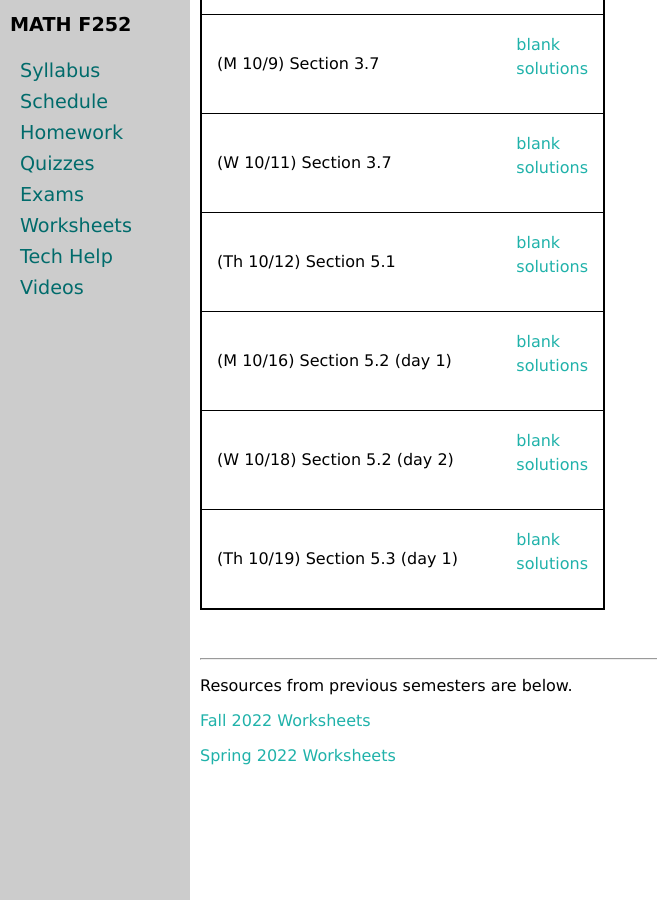
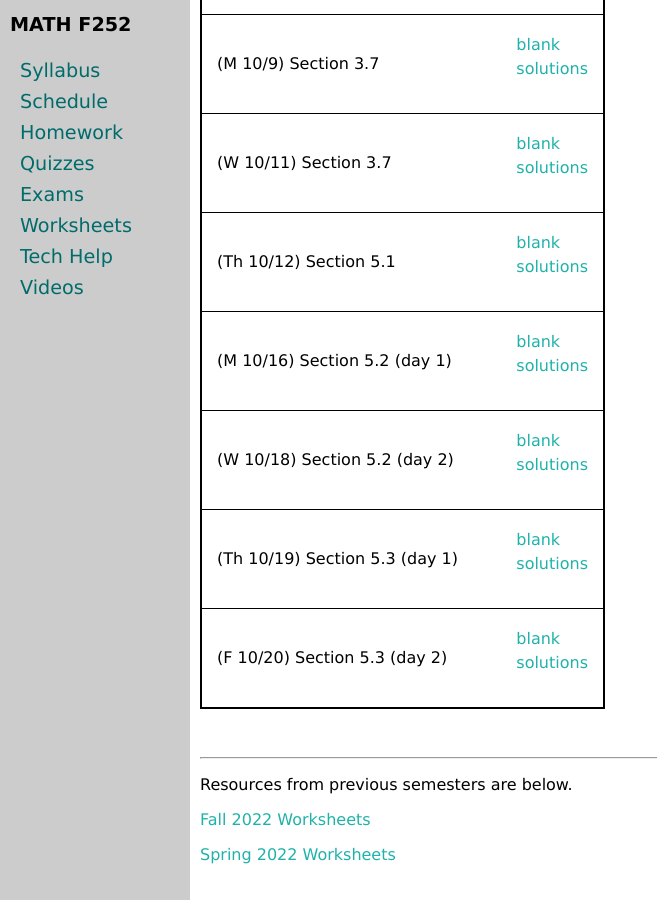
Before and after one commit to uaf-math/calc2, a Jekyll site: the page built from worksheets.md, in a window 1280 px wide and 900 px high, scrolled down 2391 px. Shown: the whole window, without its empty margins (0-657 px from the left). Built offline with Jekyll 4.4.1, drawn with Linux system fonts in a browser that asks for light colours.

Commit message:
Update worksheets.yml

```diff
--- a/_data/worksheets.yml
+++ b/_data/worksheets.yml
@@ -85,3 +85,6 @@ worksheets:
 - name: (Th 10/19) Section 5.3 (day 1)
   blank: M252-5-3-a.pdf
   solutions: M252-5-3-a-s.pdf
+- name: (F 10/20) Section 5.3 (day 2)
+  blank: M252-5-3-b.pdf
+  solutions: M252-5-3-b-s.pdf
```
